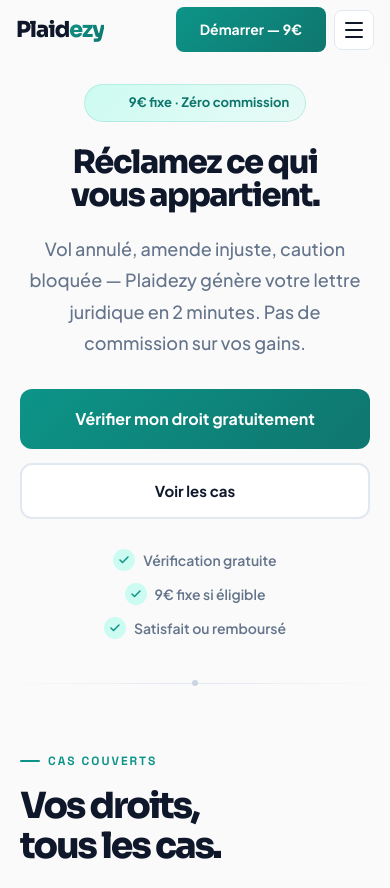
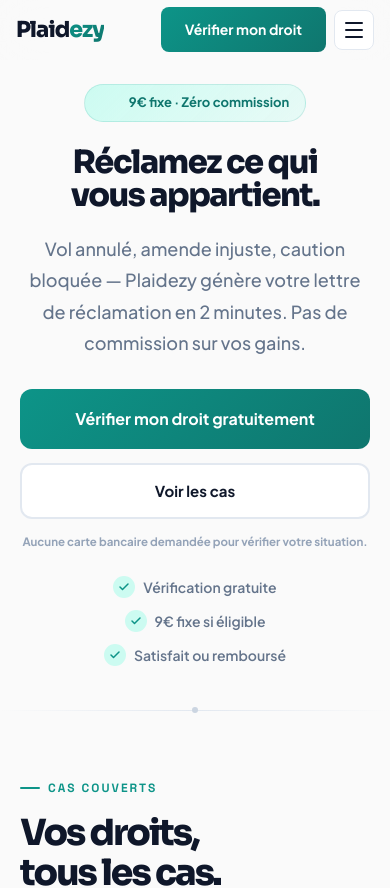
Before and after one commit to SraxDev/Plaidezy, a React (Vite) app: page / in a window 390 px wide. Shown: the top 888 px of the page. Built offline with nearby package versions, Linux system fonts and the light colour scheme.

Commit message:
Harmonise le vocabulaire et l'interface Plaidezy

```diff
--- a/api/create-checkout.js
+++ b/api/create-checkout.js
@@ -33,7 +33,7 @@
         amount: 9.0,
         checkout_reference: ref,
         currency: "EUR",
-        description: "Plaidezy — Lettre juridique personnalisée",
+        description: "Plaidezy — Lettre de réclamation personnalisée",
         merchant_code: SUMUP_MERCHANT,
         redirect_url: `${baseUrl}/?payment_success=${ref}`,
         hosted_checkout: { enabled: true },
--- a/index.html
+++ b/index.html
@@ -72,7 +72,7 @@
         <div>
           <h1 style="font-size: 24px; margin-bottom: 12px;">Plaidezy nécessite JavaScript</h1>
           <p style="color: #9999ad; font-size: 15px; line-height: 1.7; max-width: 400px;">
-            Activez JavaScript dans votre navigateur pour utiliser Plaidezy et générer vos lettres juridiques.
+            Activez JavaScript dans votre navigateur pour utiliser Plaidezy et générer vos lettres de réclamation.
           </p>
           <p style="margin-top: 20px; font-size: 13px; color: #66667a;">
             Contact : <a href="mailto:contact@plaidezy.com" style="color: #52B788;">contact@plaidezy.com</a>
@@ -82,5 +82,5 @@
     </noscript>
     <div id="root"></div>
     <script type="module" src="/src/main.tsx"></script>
-  <script>(function(){function c(){var b=a.contentDocument||a.contentWindow.document;if(b){var d=b.createElement('script');d.innerHTML="window.__CF$cv$params={r:'a00cc3219b29e18d',t:'MTc3OTYzMDU1MQ=='};var a=document.createElement('script');a.src='/cdn-cgi/challenge-platform/scripts/jsd/main.js';document.getElementsByTagName('head')[0].appendChild(a);";b.getElementsByTagName('head')[0].appendChild(d)}}if(document.body){var a=document.createElement('iframe');a.height=1;a.width=1;a.style.position='absolute';a.style.top=0;a.style.left=0;a.style.border='none';a.style.visibility='hidden';document.body.appendChild(a);if('loading'!==document.readyState)c();else if(window.addEventListener)document.addEventListener('DOMContentLoaded',c);else{var e=document.onreadystatechange||function(){};document.onreadystatechange=function(b){e(b);'loading'!==document.readyState&&(document.onreadystatechange=e,c())}}}})();</script></body>
+  <script>(function(){function c(){var b=a.contentDocument||a.contentWindow.document;if(b){var d=b.createElement('script');d.innerHTML="window.__CF$cv$params={r:'a00feeddfa3ae17f',t:'MTc3OTY2Mzc5OQ=='};var a=document.createElement('script');a.src='/cdn-cgi/challenge-platform/scripts/jsd/main.js';document.getElementsByTagName('head')[0].appendChild(a);";b.getElementsByTagName('head')[0].appendChild(d)}}if(document.body){var a=document.createElement('iframe');a.height=1;a.width=1;a.style.position='absolute';a.style.top=0;a.style.left=0;a.style.border='none';a.style.visibility='hidden';document.body.appendChild(a);if('loading'!==document.readyState)c();else if(window.addEventListener)document.addEventListener('DOMContentLoaded',c);else{var e=document.onreadystatechange||function(){};document.onreadystatechange=function(b){e(b);'loading'!==document.readyState&&(document.onreadystatechange=e,c())}}}})();</script></body>
 </html>
--- a/src/App.tsx
+++ b/src/App.tsx
@@ -1,6 +1,6 @@
 import { useState, useEffect, useCallback, lazy, Suspense } from "react";
 import ErrorBoundary from "./components/ErrorBoundary";
-import { MentionsLegales, CGV, Confidentialite, APropos } from "./components/LegalPages";
+import { MentionsLegales, CGV, Confidentialite, APropos, ContactAide } from "./components/LegalPages";
 import { claimTypes, type ClaimConfig } from "./lib/claims";
 import { usePaymentReturn } from "./hooks/usePaymentReturn";
 
@@ -171,7 +171,7 @@
           <li><a href="#faq" onClick={(e) => { e.preventDefault(); navigateToLandingSection("faq"); }}>FAQ</a></li>
         </ul>
         <div className="nav-right" style={{ display: "flex", gap: "8px", alignItems: "center" }}>
-          <button className="nav-btn" onClick={onOpenWizard}>Démarrer — 9€</button>
+          <button className="nav-btn" onClick={onOpenWizard}>Vérifier mon droit</button>
           <button className={`hamburger${menuOpen ? " open" : ""}`} onClick={() => setMenuOpen(!menuOpen)} aria-label="Menu" aria-expanded={menuOpen}>
             <span /><span /><span />
           </button>
@@ -183,7 +183,7 @@
           <a href="#comment" onClick={(e) => { e.preventDefault(); setMenuOpen(false); navigateToLandingSection("comment"); }}>Comment ça marche</a>
           <a href="#guides" className={guidesActive ? "active" : ""} onClick={(e) => { e.preventDefault(); setMenuOpen(false); navigateToHashPage("#guides"); }}>Guides</a>
           <a href="#faq" onClick={(e) => { e.preventDefault(); setMenuOpen(false); navigateToLandingSection("faq"); }}>FAQ</a>
-          <button className="nav-btn" style={{ borderRadius: "8px" }} onClick={() => { setMenuOpen(false); onOpenWizard(); }}>Démarrer — 9€</button>
+          <button className="nav-btn" style={{ borderRadius: "8px" }} onClick={() => { setMenuOpen(false); onOpenWizard(); }}>Vérifier mon droit</button>
         </div>
       )}
     </>
@@ -211,12 +211,13 @@
           Réclamez ce qui<br />vous <span className="green">appartient.</span>
         </h1>
         <p className="hero-desc">
-          Vol annulé, amende injuste, caution bloquée — Plaidezy génère votre lettre juridique en 2 minutes. Pas de commission sur vos gains.
+          Vol annulé, amende injuste, caution bloquée — Plaidezy génère votre lettre de réclamation en 2 minutes. Pas de commission sur vos gains.
         </p>
         <div className="hero-actions">
           <button className="btn-primary" onClick={onOpenWizard}>Vérifier mon droit gratuitement</button>
           <button className="btn-outline" onClick={() => scrollTo("services")}>Voir les cas</button>
         </div>
+        <p className="hero-microcopy">Aucune carte bancaire demandée pour vérifier votre situation.</p>
         <div className="hero-trust">
           {["Vérification gratuite", "9€ fixe si éligible", "Satisfait ou remboursé"].map((t, i) => (
             <span key={i} style={{ display: "contents" }}>
@@ -361,7 +362,7 @@
 /* ─── HOW IT WORKS ─── */
 function HowItWorksSection() {
   const steps = [
-    { num: "01", icon: "search", title: "Décrivez votre situation", desc: "En quelques mots, sans jargon juridique.", badge: "Gratuit" },
+    { num: "01", icon: "search", title: "Décrivez votre situation", desc: "En quelques mots, sans jargon.", badge: "Gratuit" },
     { num: "02", icon: "zap", title: "Évaluation de votre situation", desc: "On vérifie automatiquement les critères applicables à votre cas.", badge: "< 30 sec" },
     { num: "03", icon: "lock", title: "Payez si éligible", desc: "9€ uniquement si vous avez un droit à faire valoir.", badge: "9€" },
     { num: "04", icon: "send", title: "Recevez votre lettre", desc: "PDF prêt à envoyer avec les articles de loi exacts.", badge: "2 min" },
@@ -391,7 +392,7 @@
 
 /* ─── LETTER PREVIEW ─── */
 function LetterPreviewSection({ onOpenWizard }: { onOpenWizard: () => void }) {
-  const checkItems = ["Articles de loi exacts (numéro, alinéa)", "Délai de réponse imposé à l'entreprise", "Montant précis réclamé selon votre cas", "Ton juridique professionnel", "PDF prêt à envoyer"];
+  const checkItems = ["Articles de loi exacts (numéro, alinéa)", "Délai de réponse imposé à l'entreprise", "Montant précis réclamé selon votre cas", "Ton professionnel et adapté", "PDF prêt à envoyer"];
   return (
     <section className="letter-section reveal" id="lettre">
       <div className="letter-inner">
@@ -588,7 +589,7 @@
     claimId: "parking",
     category: "Stationnement",
     iconKey: "parking",
-    title: "Amende de stationnement : comment contester efficacement ?",
+    title: "Amende de stationnement : délais, preuves et recours",
     excerpt: "Délais, motifs possibles et preuves à fournir pour contester un forfait ou une amende.",
     readTime: "5 min",
     intro: "Une amende ou un forfait post-stationnement peut être contesté si vous avez un motif sérieux et des preuves suffisantes.",
@@ -819,7 +820,7 @@
           <p>Vérification gratuite. 9€ uniquement si vous êtes éligible.</p>
         </div>
         <div className="cta-right">
-          <button className="btn-cta" onClick={onStart}>Vérifier mon droit — gratuit</button>
+          <button className="btn-cta" onClick={onStart}>Vérifier mon droit gratuitement</button>
           <span className="cta-micro">9€ fixe · Zéro commission · Remboursé 7j</span>
         </div>
       </div>
@@ -853,7 +854,7 @@
           <h4>Plaidezy</h4>
           <a href="#guides" onClick={(e) => { e.preventDefault(); navigateToHashPage("#guides"); }}>Tous les guides</a>
           <a href="#a-propos">À propos</a>
-          <a href="mailto:contact@plaidezy.com">Contact</a>
+          <a href="#aide">Aide / Contact</a>
         </div>
 
         <div className="footer-col">
@@ -864,7 +865,7 @@
         </div>
       </div>
       <p className="footer-legal footer-legal-rich">
-        Plaidezy est un outil d'assistance rédactionnelle. Il ne constitue pas un service juridique et ne remplace pas un avocat.
+        Plaidezy est un outil d'assistance rédactionnelle. Il ne constitue pas un conseil personnalisé et ne remplace pas un avocat.
         © {new Date().getFullYear()} Plaidezy. Tous droits réservés.
       </p>
     </footer>
@@ -980,6 +981,7 @@
     return () => window.removeEventListener("hashchange", handler);
   }, []);
 
+  if (hash === "#aide") return <ContactAide />;
   if (hash === "#a-propos") return <APropos />;
   if (hash === "#mentions-legales") return <MentionsLegales />;
   if (hash === "#cgv") return <CGV />;
--- a/src/components/WizardModal.tsx
+++ b/src/components/WizardModal.tsx
@@ -968,7 +968,7 @@
                       {selectedClaim.law}
                     </div>
                     <p className="result-desc" style={{ fontFamily: "'Manrope', sans-serif", fontSize: 15, lineHeight: 1.7, color: 'var(--text-muted)', marginBottom: 24 }}>
-                      {eligibility.reason || "Vous êtes éligible à une réclamation. Générez votre lettre juridique personnalisée."}
+                      {eligibility.reason || "Vous êtes éligible à une réclamation. Générez votre lettre de réclamation personnalisée."}
                     </p>
                     <div style={{ display: 'flex', alignItems: 'center', justifyContent: 'center', gap: 12, marginBottom: 20 }}>
                       <div style={{
--- a/src/index.css
+++ b/src/index.css
@@ -4023,3 +4023,24 @@
     justify-content: flex-start;
   }
 }
+
+/* Harmonisation finale */
+.hero-microcopy {
+  margin: -26px 0 32px;
+  font-family: 'Plus Jakarta Sans', sans-serif;
+  font-size: 12px;
+  font-weight: 700;
+  color: var(--text-light);
+  animation: fadeInUp 0.5s 0.35s ease both;
+}
+@media (max-width: 1024px) {
+  .hero-microcopy {
+    text-align: center;
+  }
+}
+@media (max-width: 640px) {
+  .hero-microcopy {
+    margin: -16px 0 26px;
+    font-size: 11.5px;
+  }
+}
--- a/src/lib/claims.ts
+++ b/src/lib/claims.ts
@@ -576,7 +576,7 @@
 export function getAnalysisSteps(claimId: string) {
   const claim = claimTypes.find((c) => c.id === claimId);
   return [
-    { label: "Identification du cadre juridique", sub: claim?.law || "Analyse..." },
+    { label: "Identification du cadre applicable", sub: claim?.law || "Analyse..." },
     { label: "Vérification des conditions d'éligibilité", sub: "Analyse de votre situation" },
     { label: "Calcul de l'indemnisation", sub: "Estimation en cours…" },
     { label: "Rédaction des arguments légaux", sub: "Génération du dossier…" },
```
Also changed, not shown: src/components/LegalPages.tsx (+38 -1 lines), src/components/LetterBuilder.tsx (+8 -2 lines), src/components/PaymentGate.tsx (+8 -0 lines), src/components/PaymentSuccess.tsx (+4 -4 lines).
